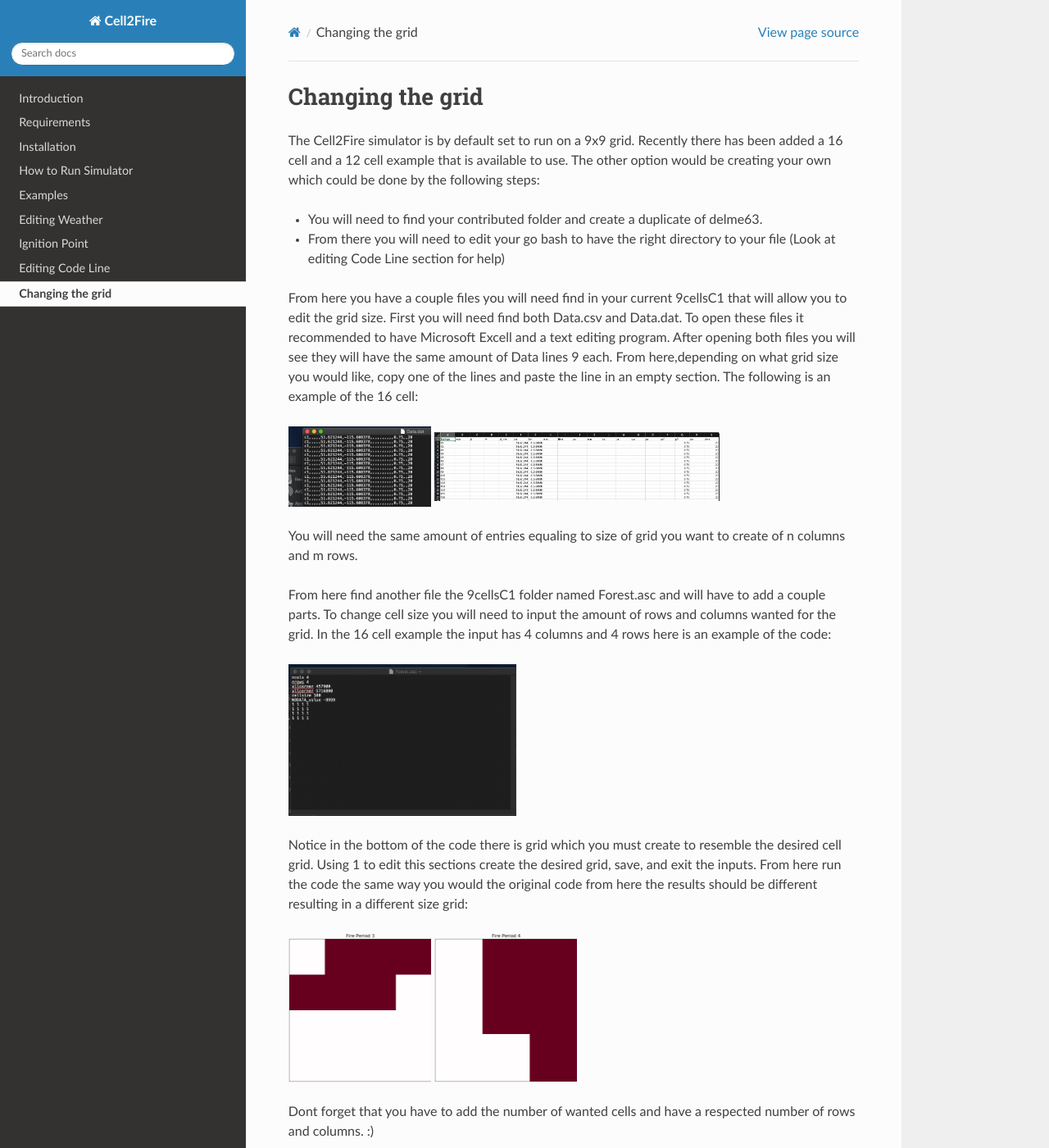
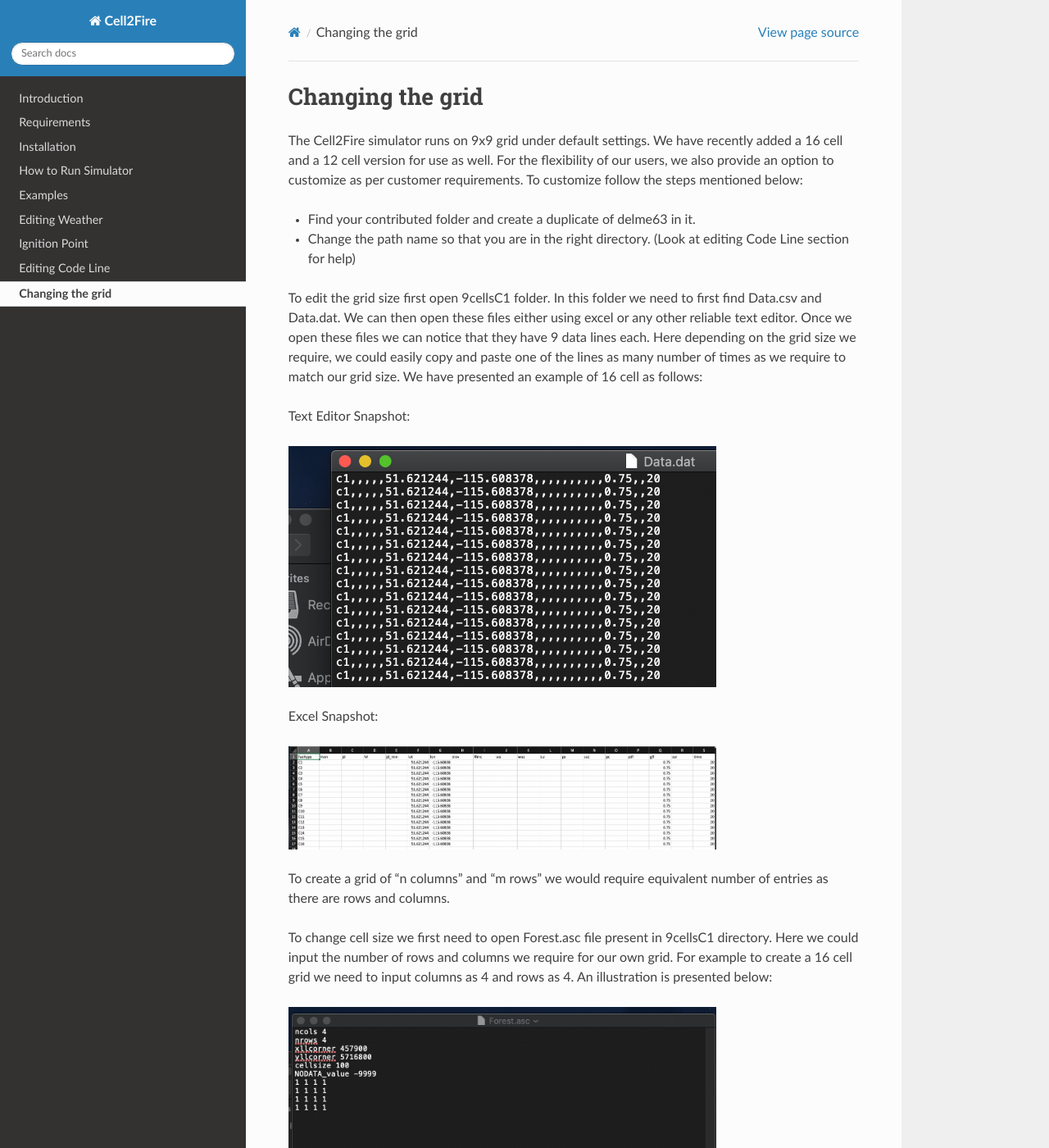
Before and after one commit to cell2fire/Cell2Fire, a Sphinx documentation site: the page built from docsrc/source/rstfiles/Cellsize.rst, in a window 1280 px wide and 1400 px high. Shown: the whole window at 82% size. Built offline with Sphinx 7.4.7 and the Read the Docs theme 2.0.0, drawn with Linux system fonts in a browser that asks for light colours; some of the changed text lies outside the part shown.

Commit message:
Updated Cellsize

```diff
--- a/docsrc/source/rstfiles/Cellsize.rst
+++ b/docsrc/source/rstfiles/Cellsize.rst
@@ -1,36 +1,48 @@
 Changing the grid
 =================
 
-The Cell2Fire simulator is by default set to run on a 9x9 grid. Recently there has been added a 16 cell and a 12 cell example that is available to use. The other option
-would be creating your own which could be done by the following steps:
+The Cell2Fire simulator runs on 9x9 grid under default settings. We have recently added a 16 cell and a 12 cell version for use as well. For the flexibility of our users,
+we also provide an option to customize as per customer requirements. To customize follow the steps mentioned below:
 
-* You will need to find your contributed folder and create a duplicate of delme63.
-* From there you will need to edit your go bash to have the right directory to your file (Look at editing Code Line section for help)
+* Find your contributed folder and create a duplicate of delme63 in it.
+* Change the path name so that you are in the right directory. (Look at editing Code Line section for help)
 
-From here you have a couple files you will need find in your current 9cellsC1 that will allow you to edit the grid size.
-First you will need find both Data.csv and Data.dat. To open these files it recommended to have Microsoft Excell and a text editing program.
-After opening both files you will see they will have the same amount of Data lines 9 each. From here,depending on what grid size you would like, copy one of the lines and
-paste the line in an empty section. The following is an example of the 16 cell:
+To edit the grid size first open 9cellsC1 folder. In this folder we need to first find Data.csv and Data.dat.
+We can then open these files either using excel or any other reliable text editor.
+Once we open these files we can notice that they have 9 data lines each. Here depending on the grid size we require, we could easily copy and paste one of the lines as many
+number of times as we require to match our grid size.
+We have presented an example of 16 cell as follows:
+
+Text Editor Snapshot:
 
 .. image:: /image/data.png
-   :width: 25%
+  :width: 75%
+
+Excel Snapshot:
+
 .. image:: /image/excell.png
-   :width: 50%
+  :width: 75%
 
-You will need the same amount of entries equaling to size of grid you want to create of n columns and m rows.
+To create a grid of "n columns" and "m rows" we would require equivalent number of entries as there are rows and columns.
 
-From here find another file the 9cellsC1 folder named Forest.asc and will have to add a couple parts. To change cell size you will need to input the amount of rows and columns
-wanted for the grid. In the 16 cell example the input has 4 columns and 4 rows here is an example of the code:
+To change cell size we first need to open Forest.asc file present in 9cellsC1 directory. Here we could input the number of rows and columns we require for our own grid.
+For example to create a 16 cell grid we need to input columns as 4 and rows as 4. An illustration is presented below:
 
 .. image:: /image/Forest.png
-   :width: 40%
+   :width: 75%
 
-Notice in the bottom of the code there is grid which you must create to resemble the desired cell grid. Using 1 to edit this sections create the desired grid, save, and exit the inputs.
-From here run the code the same way you would the original code from here the results should be different resulting in a different size grid:
+At the very end of the code we need to redesign the grid using 1's as per our requirements. Once we have made the desired changes we need to save our file and run the code to get our
+desired results. The different sized grids are as below:
+
+
+Image 1:
 
 .. image:: /image/16cell1.png
-  :width: 25%
+  :width: 50%
+
+Image 2:
+
 .. image:: /image/16cell2.png
-  :width: 25%
+  :width: 50%
 
-Dont forget that you have to add the number of wanted cells and have a respected number of rows and columns. :)
+Do not forget to add the number of wanted cells along with respected number of rows and columns.
```
